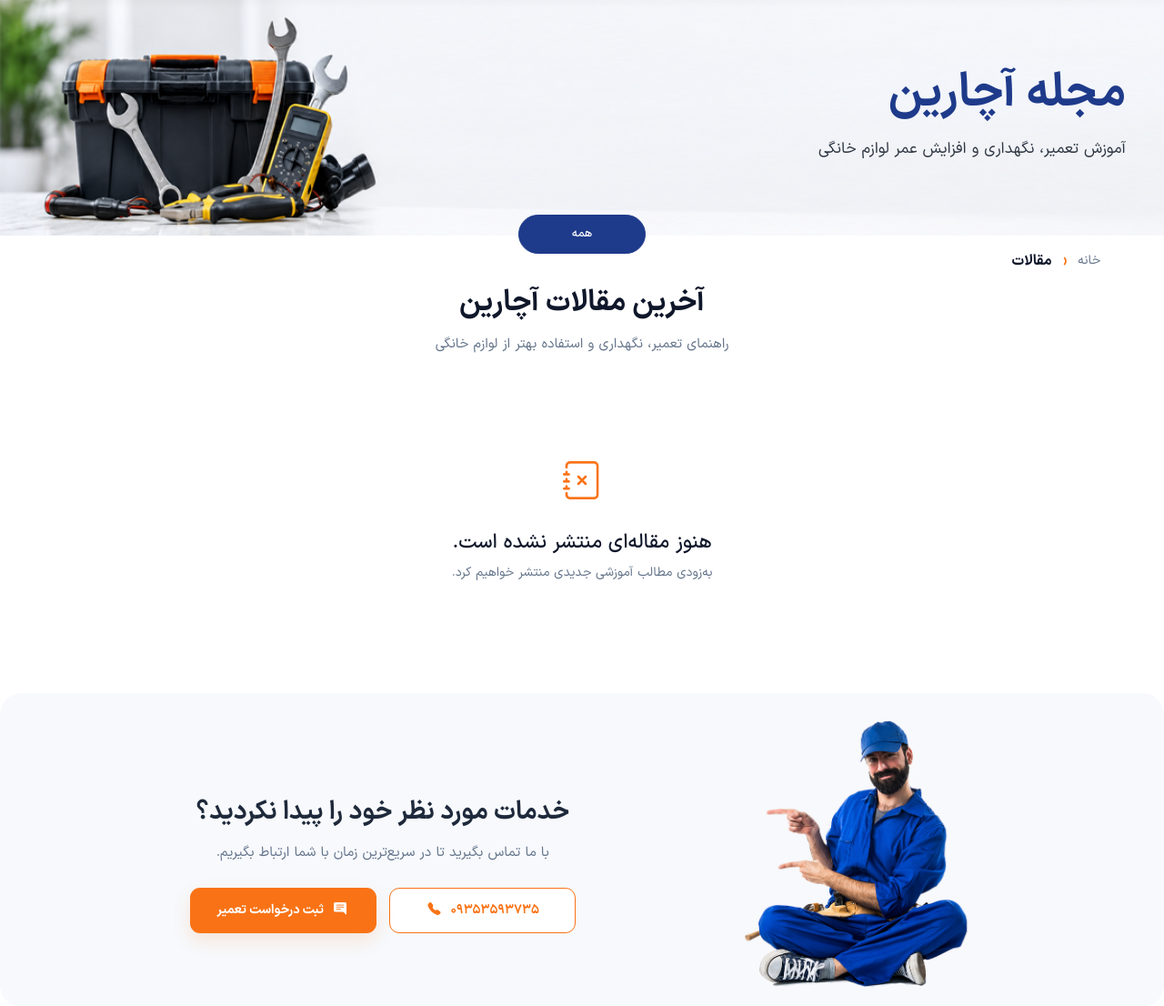
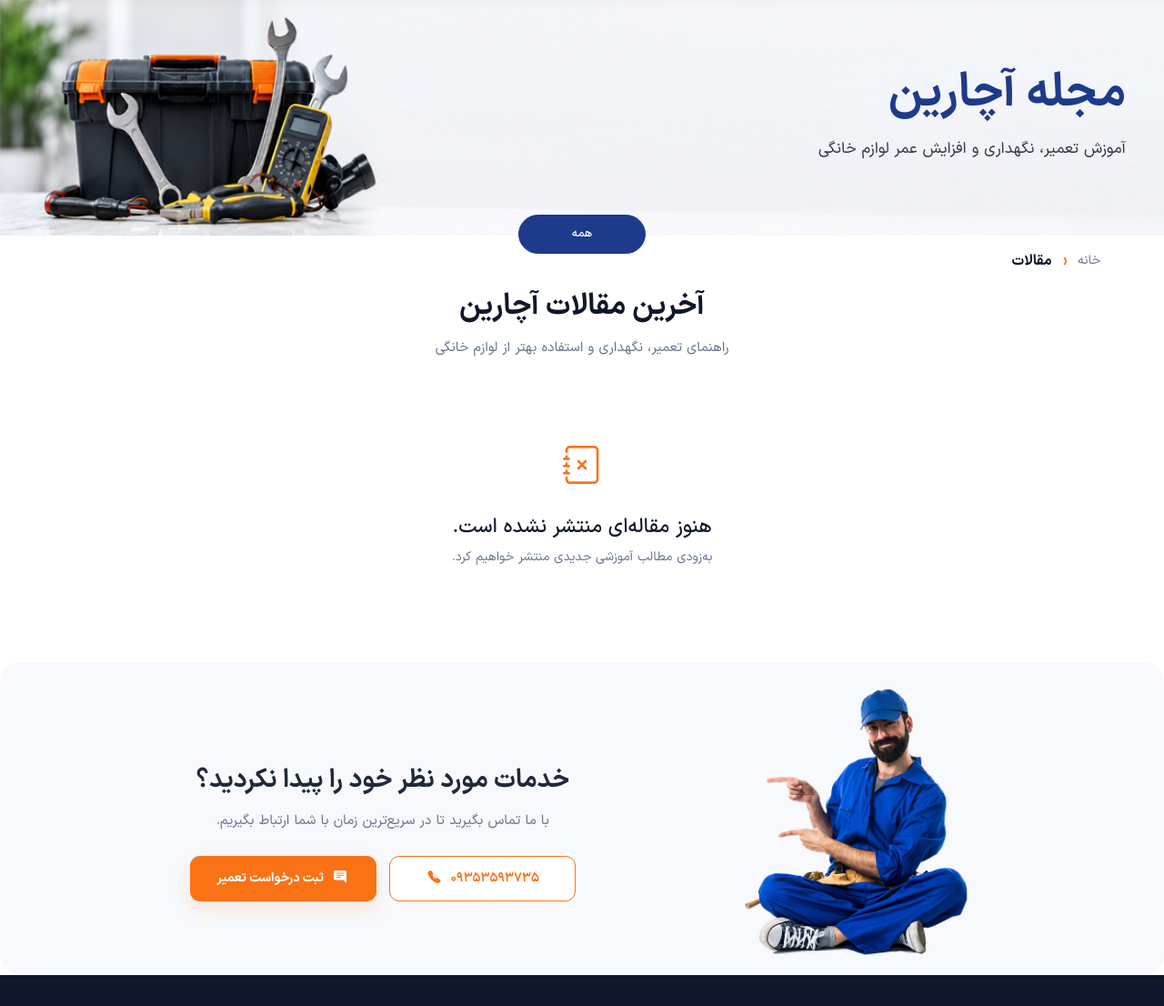
Before and after one commit to Fs310/acharin, a Django app: page /new in a window 1280 px wide. Shown: the part 84-1190 px from the top of the page at 91% size. Run offline with Django 5.2, Linux system fonts and the light colour scheme; data that the repository does not hold is empty; some libraries are stand-ins or nearby versions.

Commit message:
Refine blog desktop spacing and card alignment

```diff
--- a/static/css/overrides.css
+++ b/static/css/overrides.css
@@ -122,7 +122,6 @@
 }
 
 /* ===================== صفحه اصلی — کارت‌ها ===================== */
-
 .service_section .service-content,
 .client_section .client-content,
 .news_section .news-content {
@@ -158,7 +157,6 @@
 }
 
 /* ===================== فاصله و ارتفاع سکشن‌های Home در دسکتاپ ===================== */
-
 @media (min-width: 1201px) {
     .main.service_section,
     .main.client_section,
@@ -181,7 +179,6 @@
 }
 
 /* ===================== صفحه خدمات — چیدمان دسکتاپ ===================== */
-
 @media (min-width: 577px) {
     .services-grid-section {
         padding-top: 45px;
@@ -219,8 +216,38 @@
     }
 }
 
+/* ===================== صفحه مجله — چیدمان دسکتاپ ===================== */
+@media (min-width: 993px) {
+    .blog-hero + .site-breadcrumb {
+        width: min(1140px, calc(100% - 60px));
+        margin: 14px auto 0;
+        padding: 0;
+    }
+
+    .blog-grid-section {
+        padding-top: 12px;
+        padding-bottom: 42px;
+    }
+
+    .blog-section-heading {
+        margin-bottom: 24px;
+    }
+
+    .blog-grid {
+        grid-template-columns: repeat(auto-fit, minmax(280px, 320px));
+        justify-content: center;
+        gap: 24px;
+        max-width: 1140px;
+        margin: 0 auto;
+    }
+
+    .blog-grid > .blog-card {
+        width: 100%;
+        max-width: 320px;
+    }
+}
+
 /* ===================== CTA مشترک سایت ===================== */
-
 .service-cta .cta-content .btn-box,
 .blog-cta .cta-content .btn-box,
 .order_section .action-btn {
@@ -290,7 +317,6 @@
 }
 
 /* ===================== فوتر ===================== */
-
 .footer_section p,
 .footer_section a {
     line-height: 1.9;
@@ -303,7 +329,6 @@
 }
 
 /* ===================== اسکرول افقی کارت‌ها ===================== */
-
 .service_section .service-content::-webkit-scrollbar,
 .client_section .client-content::-webkit-scrollbar,
 .news_section .news-content::-webkit-scrollbar {
@@ -317,7 +342,6 @@
 }
 
 /* ===================== اطلاعات صفحه ثبت نظر ===================== */
-
 @media (max-width: 992px) {
     .order_section .action-btn {
         gap: 10px;
```
